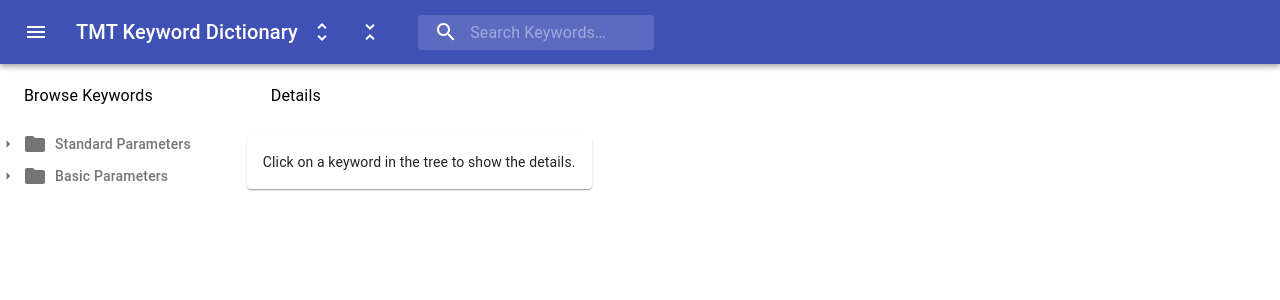
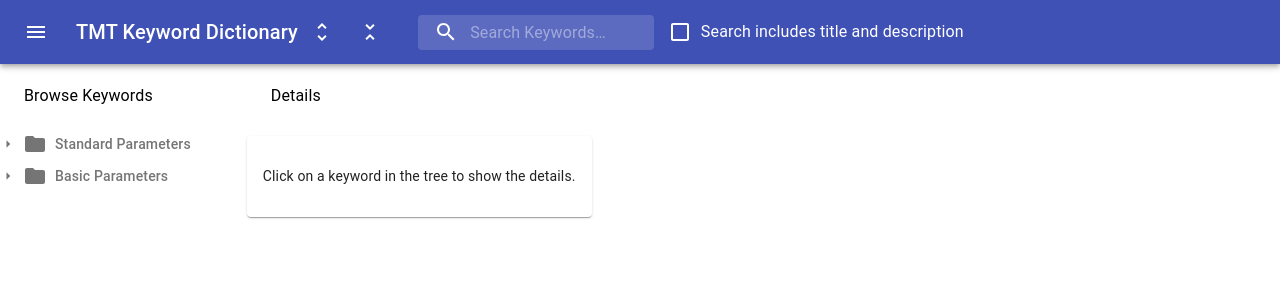
Before and after one commit to tmtsoftware/tmt-fits-keys, a React (Create React App) app: page / in a window 1280 px wide. Shown: the top 300 px of the page. Built offline with nearby package versions, Linux system fonts and the light colour scheme.

Commit message:
Added checkbox for search

```diff
--- a/src/App.tsx
+++ b/src/App.tsx
@@ -24,6 +24,8 @@ import InputBase from "@material-ui/core/InputBase";
 
 import categories_json from './data/categories.json';
 import attributes_json from './data/attributes.json';
+import Checkbox from "@material-ui/core/Checkbox";
+import FormControlLabel from "@material-ui/core/FormControlLabel";
 
 const attributesMap = new Map(Object.entries(attributes_json))
 
@@ -225,9 +227,12 @@ const useStyles = makeStyles((theme: Theme) =>
                 display: 'none',
             },
         },
-        detailView: {
+        paragraph: {
             fontSize: 14
         },
+        checkbox: {
+            color: 'inherit',
+        }
     }),
 );
 
@@ -238,6 +243,7 @@ export default function App() {
 
     const [expanded, setExpanded] = useState([""]);
     const [filter, setFilter] = useState("");
+    const [checked, setChecked] = React.useState(false);
 
     const classes = useStyles();
 
@@ -245,9 +251,17 @@ export default function App() {
         return cat.category + sep + key.name;
     }
 
+    const handleCheckboxChange = (event: React.ChangeEvent<HTMLInputElement>) => {
+        setChecked(event.target.checked);
+    };
+
     // Filter the list of keys based on the contents of the search box
     function searchFilter(value: Key, index: number, array: Key[]) {
-        return filter == "" || value.name.startsWith(filter.toUpperCase())
+        const filt = filter === "" ? "" : filter.toUpperCase();
+        return (filt === "") || value.name.includes(filt) ||
+            (checked && (
+                value.title.toUpperCase().includes(filt) ||
+                value.description.toUpperCase().includes(filt)))
     }
 
     function keyItems(cat: Category) {
@@ -321,13 +335,13 @@ export default function App() {
                 }
             }
         }
-        return <div>Click on a keyword in the tree to show the details.</div>
+        return <div><p>Click on a keyword in the tree to show the details.</p></div>
     }
 
     function filterKeywords(event: ChangeEvent<HTMLInputElement>) {
         setFilter(event.target.value)
         // Expand tree if filter is set
-        if (event.target.value != "")
+        if (event.target.value !== "")
             setExpanded(categoryNames)
     }
 
@@ -368,6 +382,19 @@ export default function App() {
                             onChange={filterKeywords}
                         />
                     </div>
+                    <FormControlLabel
+                        control={
+                            <Checkbox
+                                checked={checked}
+                                onChange={handleCheckboxChange}
+                                classes={{
+                                    root: classes.checkbox,
+                                }}
+                                inputProps={{'aria-label': 'primary checkbox'}}
+                            />
+                        }
+                        label="Search includes title and description"
+                    />
                     <div className={classes.grow}/>
                 </Toolbar>
             </AppBar>
@@ -408,7 +435,7 @@ export default function App() {
                     <Paper
                         // variant="outlined"
                         className={classes.paper}>
-                        <Typography component="p" className={classes.detailView}>
+                        <Typography component="div" className={classes.paragraph}>
                             {detailView}
                         </Typography>
                     </Paper>
```
